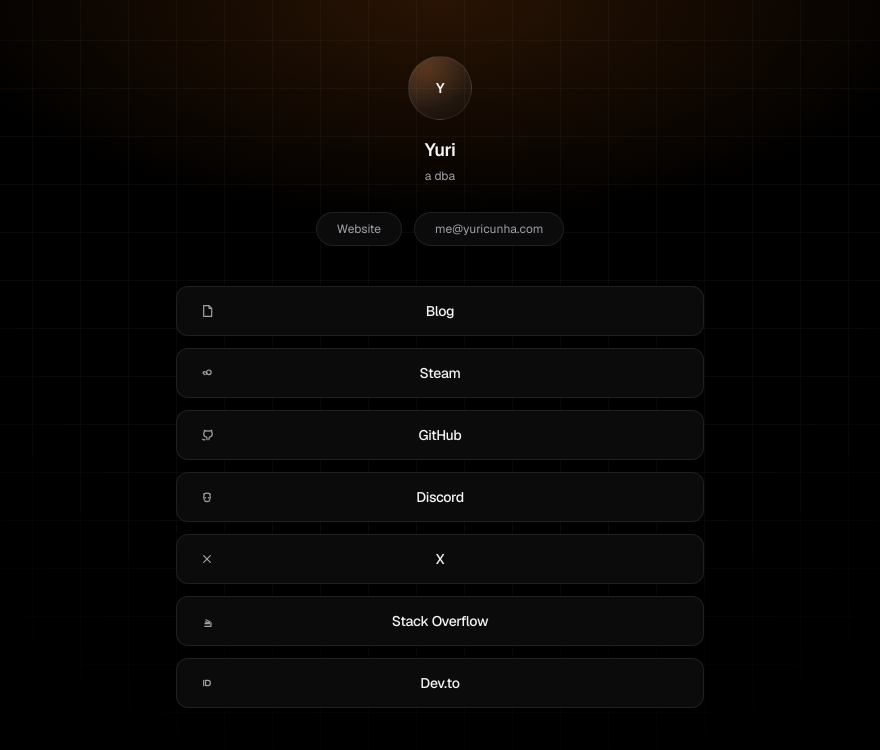
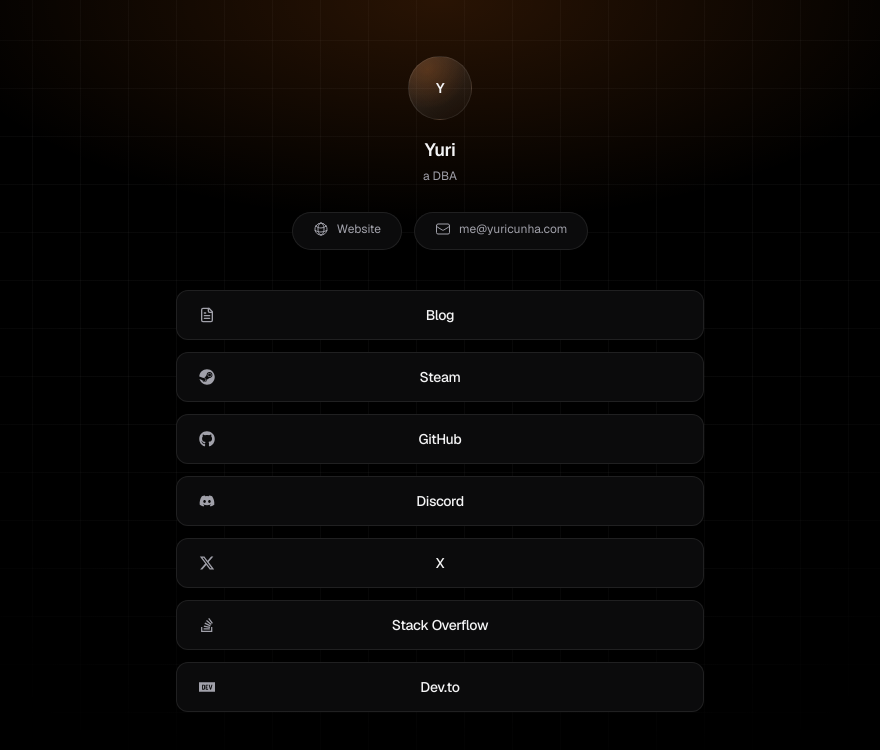
Before and after one commit to isyuricunha/links, a Next.js app: page / in a window 1280 px wide. Shown: the top 750 px of the page, without its empty margins (200-1080 px from the left). Built offline with nearby package versions, Linux system fonts and the light colour scheme.

Commit message:
feat(web): use branded icons

```diff
--- a/package.json
+++ b/package.json
@@ -16,7 +16,8 @@
   "dependencies": {
     "next": "16.1.6",
     "react": "19.2.3",
-    "react-dom": "19.2.3"
+    "react-dom": "19.2.3",
+    "react-icons": "^5.5.0"
   },
   "devDependencies": {
     "@commitlint/cli": "^20.4.1",
--- a/src/app/page.tsx
+++ b/src/app/page.tsx
@@ -1,5 +1,16 @@
+import {
+  FaDiscord,
+  FaGithub,
+  FaStackOverflow,
+  FaSteam,
+} from "react-icons/fa";
+import { FaXTwitter } from "react-icons/fa6";
+import { SiDevdotto } from "react-icons/si";
+import { HiOutlineEnvelope, HiOutlineGlobeAlt } from "react-icons/hi2";
+import { LuFileText } from "react-icons/lu";
+
 export default function Home() {
-  type link_item = {
+  type linkItem = {
     label: string;
     href: string;
     icon: "blog" | "steam" | "github" | "discord" | "x" | "stackoverflow" | "devto";
@@ -7,10 +18,10 @@
 
   const profile = {
     name: "Yuri",
-    subtitle: "a dba",
+    subtitle: "a DBA",
     pills: [
-      { label: "Website", href: "https://isyuricunha.com" },
-      { label: "me@yuricunha.com", href: "mailto:me@yuricunha.com" },
+      { label: "Website", href: "https://isyuricunha.com", kind: "website" },
+      { label: "me@yuricunha.com", href: "mailto:me@yuricunha.com", kind: "email" },
     ],
     links: [
       { label: "Blog", href: "https://isyuricunha.com", icon: "blog" },
@@ -24,210 +35,30 @@
         icon: "stackoverflow",
       },
       { label: "Dev.to", href: "https://dev.to", icon: "devto" },
-    ] satisfies link_item[],
+    ] satisfies linkItem[],
   };
 
-  const icon = (name: link_item["icon"]) => {
-    const base =
-      "size-4 text-muted transition-colors group-hover:text-foreground";
+  const iconClassName =
+    "size-4 text-muted transition-colors group-hover:text-foreground";
 
+  const icon = (name: linkItem["icon"]) => {
     switch (name) {
       case "blog":
-        return (
-          <svg
-            className={base}
-            viewBox="0 0 24 24"
-            fill="none"
-            xmlns="http://www.w3.org/2000/svg"
-          >
-            <path
-              d="M7 4H15L19 8V20H7V4Z"
-              stroke="currentColor"
-              strokeWidth="1.8"
-              strokeLinejoin="round"
-            />
-            <path
-              d="M15 4V8H19"
-              stroke="currentColor"
-              strokeWidth="1.8"
-              strokeLinejoin="round"
-            />
-          </svg>
-        );
+        return <LuFileText className={iconClassName} aria-hidden="true" />;
       case "steam":
-        return (
-          <svg
-            className={base}
-            viewBox="0 0 24 24"
-            fill="none"
-            xmlns="http://www.w3.org/2000/svg"
-          >
-            <path
-              d="M9.3 14.4L7.2 13.5C6.3 13.1 5.9 12 6.3 11.1C6.7 10.2 7.8 9.8 8.7 10.2L10.8 11.1"
-              stroke="currentColor"
-              strokeWidth="1.8"
-              strokeLinecap="round"
-            />
-            <path
-              d="M14.8 7.5a3.4 3.4 0 1 0 0 6.8a3.4 3.4 0 0 0 0-6.8Z"
-              stroke="currentColor"
-              strokeWidth="1.8"
-            />
-            <path
-              d="M12 12.1l-1.2 1.8"
-              stroke="currentColor"
-              strokeWidth="1.8"
-              strokeLinecap="round"
-            />
-          </svg>
-        );
+        return <FaSteam className={iconClassName} aria-hidden="true" />;
       case "github":
-        return (
-          <svg
-            className={base}
-            viewBox="0 0 24 24"
-            fill="none"
-            xmlns="http://www.w3.org/2000/svg"
-          >
-            <path
-              d="M9 19c-3 1-3-1-4-1"
-              stroke="currentColor"
-              strokeWidth="1.8"
-              strokeLinecap="round"
-            />
-            <path
-              d="M15 19v-2.2c0-.6.2-1.1.6-1.5c2.1-.2 4.4-1.1 4.4-5a3.9 3.9 0 0 0-1.1-2.7c.3-.8.3-1.7 0-2.5c0 0-.9-.3-2.8 1.1a9.7 9.7 0 0 0-5.2 0C9 4.9 8.1 5.2 8.1 5.2c-.3.8-.3 1.7 0 2.5A3.9 3.9 0 0 0 7 10.3c0 3.9 2.3 4.8 4.4 5c.4.4.6.9.6 1.5V19"
-              stroke="currentColor"
-              strokeWidth="1.8"
-              strokeLinecap="round"
-              strokeLinejoin="round"
-            />
-          </svg>
-        );
+        return <FaGithub className={iconClassName} aria-hidden="true" />;
       case "discord":
-        return (
-          <svg
-            className={base}
-            viewBox="0 0 24 24"
-            fill="none"
-            xmlns="http://www.w3.org/2000/svg"
-          >
-            <path
-              d="M7.2 7.6c1.6-1.2 3.2-1.5 4.8-1.5s3.2.3 4.8 1.5"
-              stroke="currentColor"
-              strokeWidth="1.8"
-              strokeLinecap="round"
-            />
-            <path
-              d="M8.2 17.8c1.2.8 2.5 1.2 3.8 1.2s2.6-.4 3.8-1.2"
-              stroke="currentColor"
-              strokeWidth="1.8"
-              strokeLinecap="round"
-            />
-            <path
-              d="M8 16c-1.2-2.6-1.3-5.4-.1-8"
-              stroke="currentColor"
-              strokeWidth="1.8"
-              strokeLinecap="round"
-            />
-            <path
-              d="M16 16c1.2-2.6 1.3-5.4.1-8"
-              stroke="currentColor"
-              strokeWidth="1.8"
-              strokeLinecap="round"
-            />
-            <path
-              d="M9.5 13.2h.1"
-              stroke="currentColor"
-              strokeWidth="2.4"
-              strokeLinecap="round"
-            />
-            <path
-              d="M14.4 13.2h.1"
-              stroke="currentColor"
-              strokeWidth="2.4"
-              strokeLinecap="round"
-            />
-          </svg>
-        );
+        return <FaDiscord className={iconClassName} aria-hidden="true" />;
       case "x":
-        return (
-          <svg
-            className={base}
-            viewBox="0 0 24 24"
-            fill="none"
-            xmlns="http://www.w3.org/2000/svg"
-          >
-            <path
-              d="M7 17L17 7"
-              stroke="currentColor"
-              strokeWidth="1.8"
-              strokeLinecap="round"
-            />
-            <path
-              d="M7 7l10 10"
-              stroke="currentColor"
-              strokeWidth="1.8"
-              strokeLinecap="round"
-            />
-          </svg>
-        );
+        return <FaXTwitter className={iconClassName} aria-hidden="true" />;
       case "stackoverflow":
         return (
-          <svg
-            className={base}
-            viewBox="0 0 24 24"
-            fill="none"
-            xmlns="http://www.w3.org/2000/svg"
-          >
-            <path
-              d="M8 20h10v-6"
-              stroke="currentColor"
-              strokeWidth="1.8"
-              strokeLinejoin="round"
-            />
-            <path
-              d="M9 16h7"
-              stroke="currentColor"
-              strokeWidth="1.8"
-              strokeLinecap="round"
-            />
-            <path
-              d="M9.4 13.3l6.8 1.4"
-              stroke="currentColor"
-              strokeWidth="1.8"
-              strokeLinecap="round"
-            />
-            <path
-              d="M10.4 10.2l6.1 2.9"
-              stroke="currentColor"
-              strokeWidth="1.8"
-              strokeLinecap="round"
-            />
-          </svg>
+          <FaStackOverflow className={iconClassName} aria-hidden="true" />
         );
       case "devto":
-        return (
-          <svg
-            className={base}
-            viewBox="0 0 24 24"
-            fill="none"
-            xmlns="http://www.w3.org/2000/svg"
-          >
-            <path
-              d="M7 8v8"
-              stroke="currentColor"
-              strokeWidth="1.8"
-              strokeLinecap="round"
-            />
-            <path
-              d="M10 8h3.2c1.8 0 3.8 1.5 3.8 4s-2 4-3.8 4H10V8Z"
-              stroke="currentColor"
-              strokeWidth="1.8"
-              strokeLinejoin="round"
-            />
-          </svg>
-        );
+        return <SiDevdotto className={iconClassName} aria-hidden="true" />;
     }
   };
 
@@ -268,7 +99,14 @@
                 rel="noreferrer"
                 className="rounded-full border border-border bg-surface px-5 py-2 text-xs text-muted transition-colors hover:border-accent/40 hover:text-foreground focus-visible:outline-none focus-visible:ring-2 focus-visible:ring-accent/40"
               >
-                {pill.label}
+                <span className="inline-flex items-center gap-2">
+                  {pill.kind === "email" ? (
+                    <HiOutlineEnvelope className="size-4 text-muted" aria-hidden="true" />
+                  ) : (
+                    <HiOutlineGlobeAlt className="size-4 text-muted" aria-hidden="true" />
+                  )}
+                  {pill.label}
+                </span>
               </a>
             ))}
           </div>
```
Also changed, not shown: 1 other file (tests, documents, lock files or other folders).
